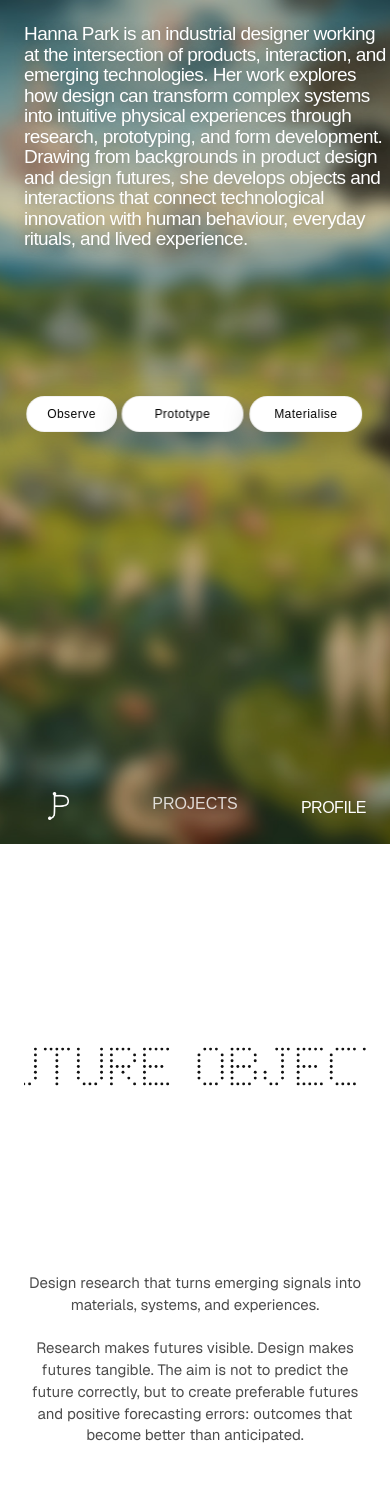
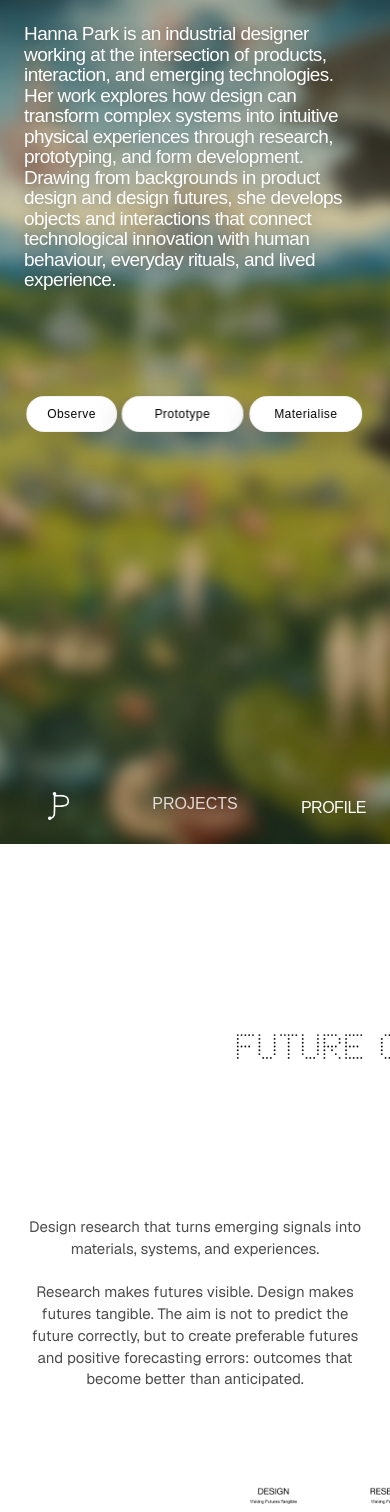
Before and after one commit to hannapoky-arch/parkhanna_portfolio, a Next.js app: page / in a window 390 px wide. Shown: the top 1512 px of the page. Built offline with nearby package versions, Linux system fonts and the light colour scheme.

Commit message:
landing layout changed

```diff
--- a/app/page.tsx
+++ b/app/page.tsx
@@ -26,7 +26,18 @@ export default function Home() {
         <div className="absolute inset-0 bg-black/10" />
 
         <div
-          className="absolute left-6 top-6 max-w-[1450px] text-[19px] leading-[1.08] tracking-[-0.03em] text-white md:left-8 md:top-7 md:text-18px]"
+          className="absolute
+                      left-6
+                      top-6
+                      max-w-[calc(100vw-48px)]
+                      text-[19px]
+                      leading-[1.08]
+                      tracking-[-0.03em]
+                      text-white
+                      md:left-8
+                      md:top-7
+                      md:max-w-[1450px]
+                      md:text-[18px]]"
           style={{ textShadow: "0 2px 12px rgba(0,0,0,.35)" }}
         >
          Hanna Park is an industrial designer working at the intersection of products, interaction, and emerging technologies.
@@ -179,8 +190,8 @@ export default function Home() {
         id="manifest"
         className="min-h-screen bg-white px-6 py-28 md:px-10 md:py-36"
       >
-        <div className="mx-auto mb-24 flex min-h-[220px] w-full max-w-6xl items-center justify-center overflow-hidden md:mb-32 md:min-h-[300px]">
-        <div className="scale-[0.58] md:scale-100">
+        <div className="mx-40 mb-20 flex min-h-[180px] w-screen max-w-none items-center justify-center overflow-visible md:mb-32 md:min-h-[300px] md:w-full md:max-w-6xl md:overflow-hidden">
+        <div className="origin-center scale-[0.38] md:scale-100">
         <WordMorph />
 
   </div>
@@ -196,7 +207,7 @@ export default function Home() {
           The aim is not to predict the future correctly, but to create preferable futures and positive forecasting errors: outcomes that become better than anticipated.
         </p>
 
-<div className="w-full overflow-x-auto">
+<div className="mx-30 w-full overflow-x-auto md:max-w-[1100px] md:overflow-visible">
 
   <img
 
@@ -205,6 +216,7 @@ export default function Home() {
     className="w-full object-contain"
 
   />
+
 </div>
 
 </section>
```
